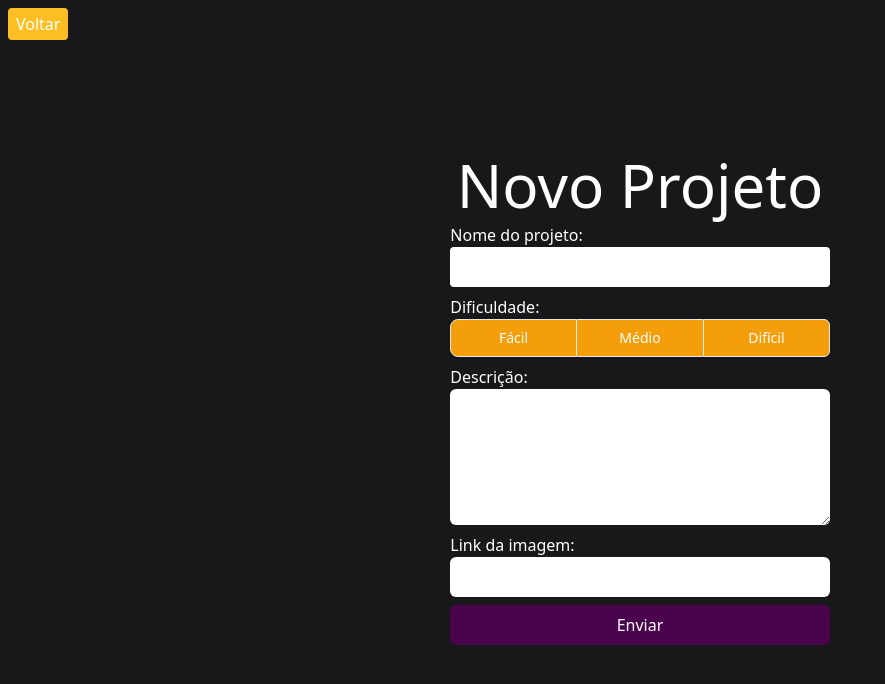
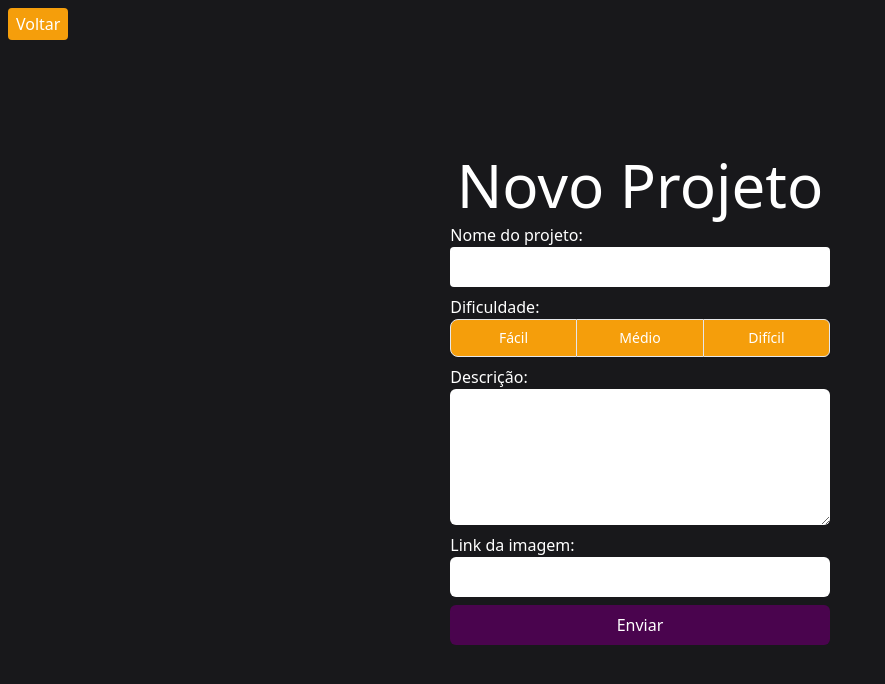
Before and after one commit to Lucassimaog6/PIT, a React (Vite) app in the folder FrontEnd/: page /project/new in a window 1280 px wide. Shown: the top 684 px of the page, without its empty margins (0-885 px from the left). Built offline with nearby package versions, Linux system fonts and the light colour scheme.

Commit message:
Update index.jsx

```diff
--- a/FrontEnd/src/Pages/Project/index.jsx
+++ b/FrontEnd/src/Pages/Project/index.jsx
@@ -43,7 +43,7 @@ export default function Project() {
 	return (
 		<div className='min-h-screen flex items-center justify-center'>
 
-			<button className='absolute top-2 left-2 bg-amber-400 py-1 px-2 rounded'
+			<button className='absolute top-2 left-2 bg-amber-500 py-1 px-2 rounded'
 					onClick={() => navigate('/home')}>Voltar
 			</button>
 
```
